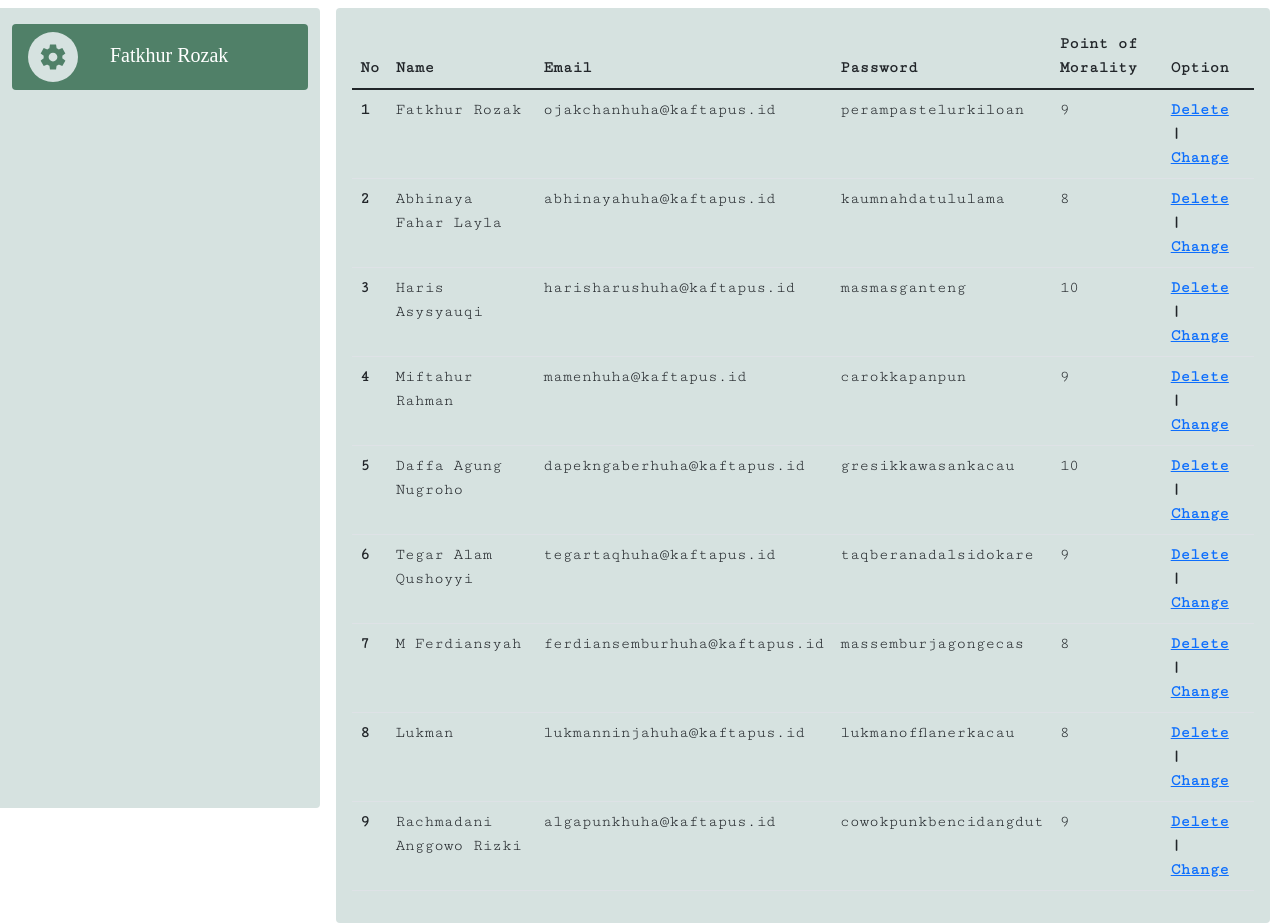
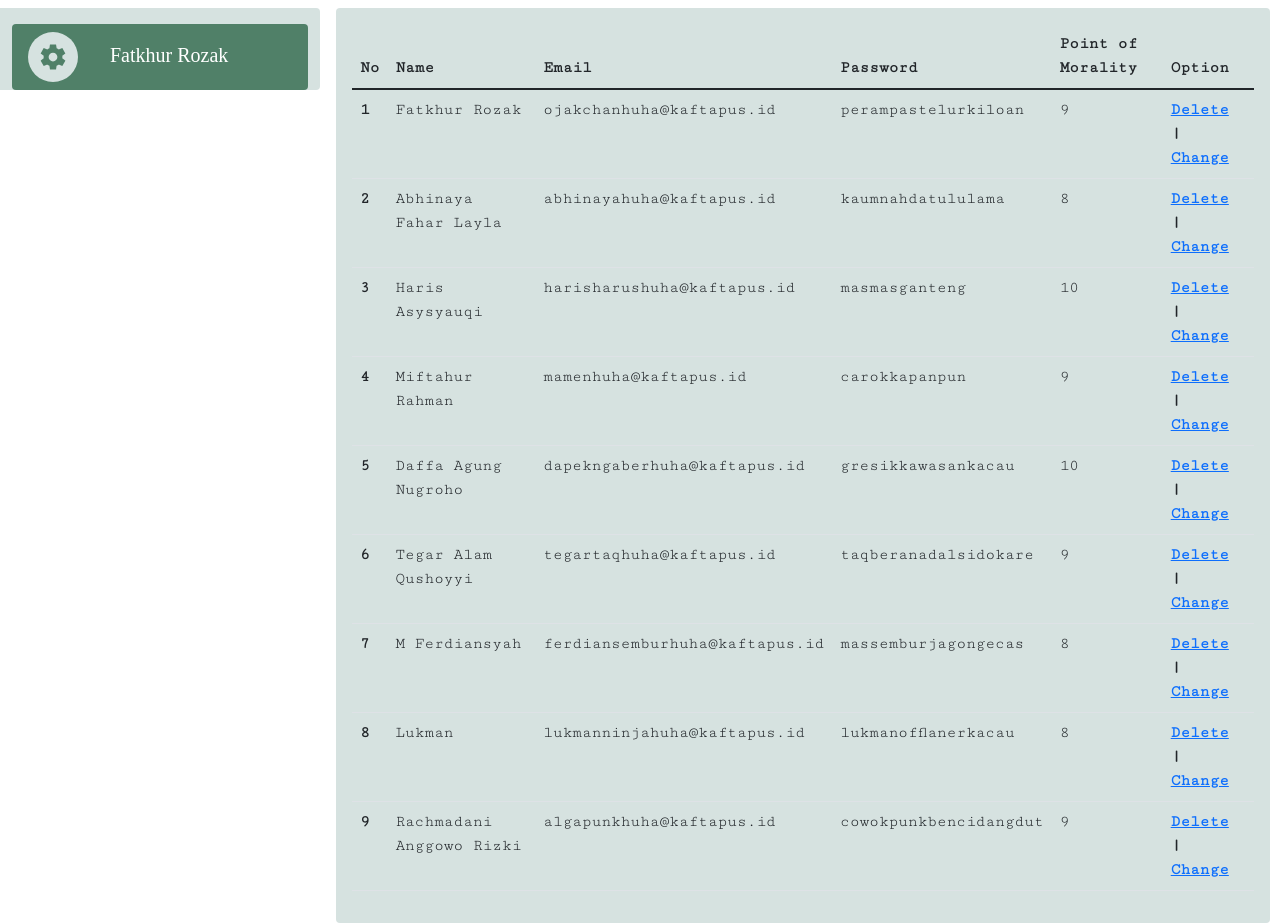
Before and after one commit to fatkhurcxo/workshop-web, a PHP site: page /htmltable.php in a window 1280 px wide. Shown: the part 70-993 px from the top of the page. Run offline with PHP 8.4, Linux system fonts and the light colour scheme; data comes from the database, SQL or seed files in the repository; some web fonts are replaced.

Commit message:
testing change

```diff
--- a/bkpm-minggu-7/htmltable.css
+++ b/bkpm-minggu-7/htmltable.css
@@ -12,7 +12,6 @@
 
 aside {
     background-color: #D6E2E0;
-    height: 100vh;
     font-family: Unna;
 }
 
@@ -30,3 +29,7 @@ section {
 
     font-family: Cutive Mono;
 }
+
+footer p {
+    margin-right: 10px;
+}
--- a/bkpm-minggu-7/htmltable.php
+++ b/bkpm-minggu-7/htmltable.php
@@ -65,9 +65,6 @@
       </tbody>
     </table>
   </section>
-  <footer>
-
-  </footer>
 </body>
 
 </html>
```
